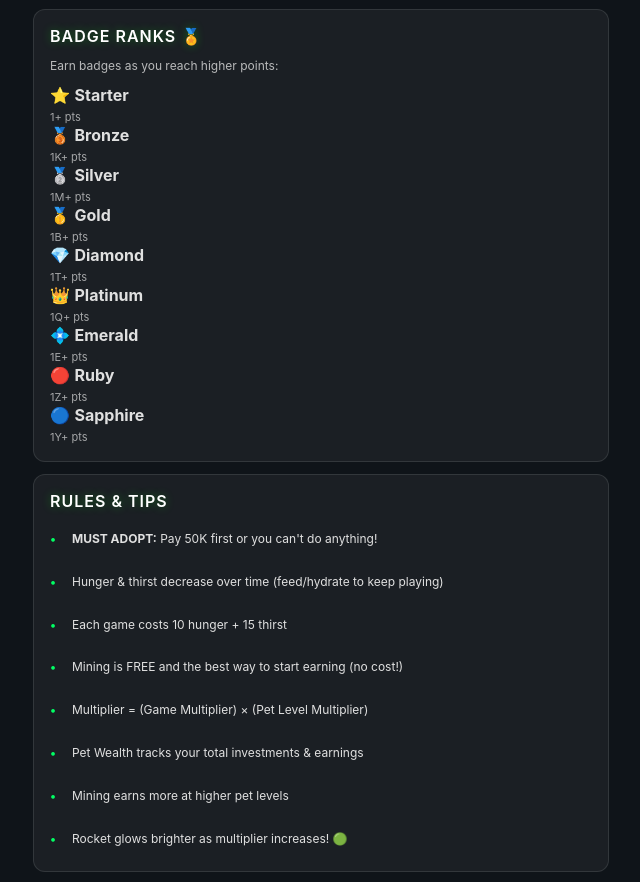
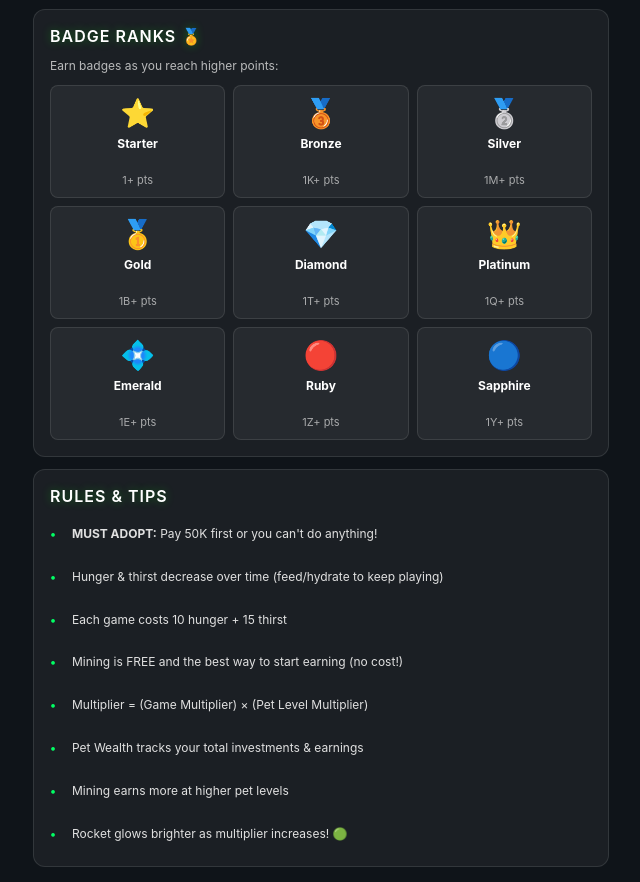
Before and after one commit to Marvrick001/IGGY_GAME1, a website: page index.html in a window 1280 px wide. Shown: the part 954-1836 px from the top of the page, without its empty margins (319-959 px from the left). Drawn offline with Linux system fonts and the light colour scheme; a script that the page names is missing.

Commit message:
Update style.css

```diff
--- a/style.css
+++ b/style.css
@@ -950,3 +950,40 @@ button:disabled {
 .leaderboard-list::-webkit-scrollbar-thumb:hover {
   background: rgba(0, 255, 100, 0.5);
 }
+
+/* Badge Tiers */
+.badge-tiers {
+  display: grid;
+  grid-template-columns: repeat(3, 1fr);
+  gap: 8px;
+}
+
+.badge-tier {
+  display: flex;
+  flex-direction: column;
+  align-items: center;
+  gap: 6px;
+  padding: 10px 8px;
+  background: rgba(255, 255, 255, 0.05);
+  border: 1px solid rgba(255, 255, 255, 0.1);
+  border-radius: 8px;
+  text-align: center;
+}
+
+.badge-emoji {
+  font-size: 28px;
+  display: block;
+}
+
+.badge-info {
+  flex: 1;
+  display: flex;
+  flex-direction: column;
+  justify-content: center;
+}
+
+.badge-info strong {
+  font-size: 12px;
+  color: #fff;
+  margin-bottom: 2px;
+}
```
